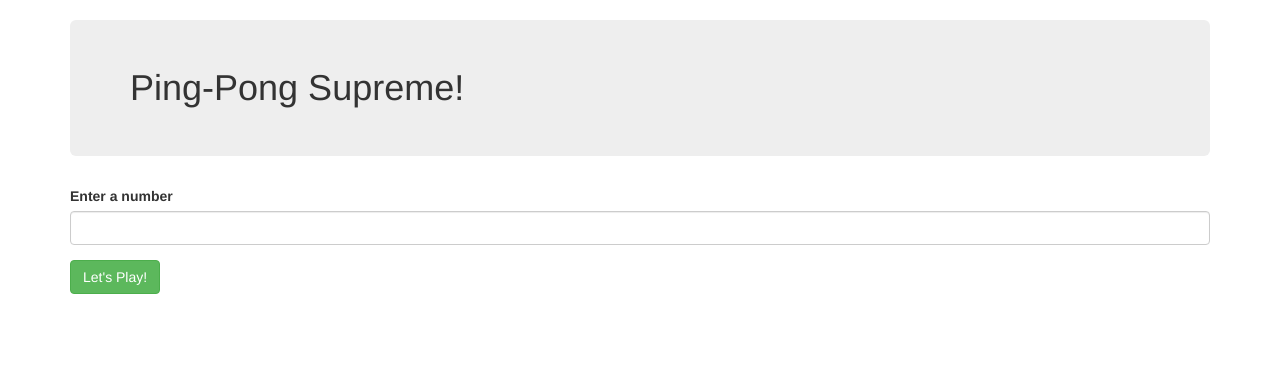
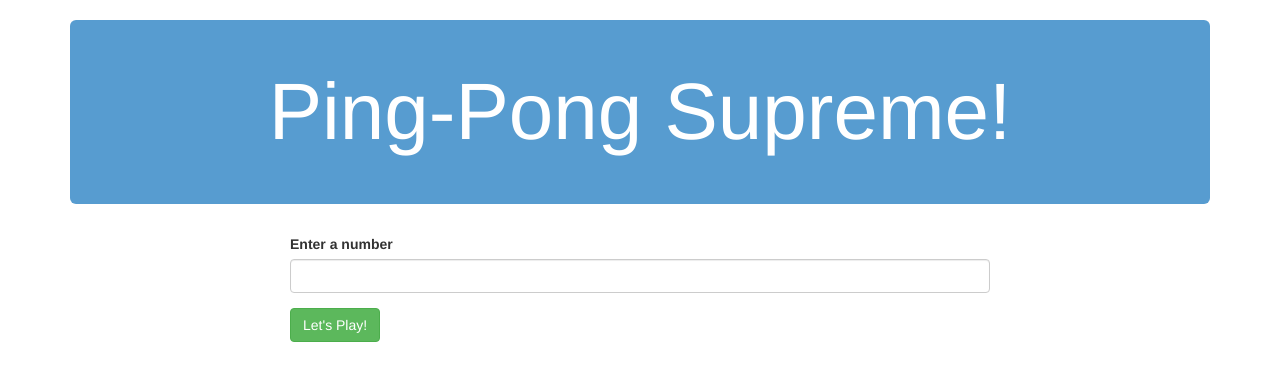
Before and after one commit to katyisgreaty/ping-pong-supreme, a plain HTML site: page index.html in a window 1280 px wide. Drawn offline with Linux system fonts and the light colour scheme.

Commit message:
change jumbotron color and form width and alignment in css

```diff
--- a/css/styles.css
+++ b/css/styles.css
@@ -0,0 +1,12 @@
+.minky {
+  background-color: #579CD0;
+  color: white;
+  text-align: center;
+  font-size: 80px;
+}
+
+#pingPongIt {
+  max-width: 700px;
+  margin-right: auto;
+  margin-left: auto;
+}
--- a/index.html
+++ b/index.html
@@ -10,7 +10,7 @@
   </head>
   <body>
     <div class="container">
-      <h1 class = "jumbotron">Ping-Pong Supreme!</h1>
+      <h1 class = "jumbotron minky">Ping-Pong Supreme!</h1>
       <form id="pingPongIt">
         <div class="form-group">
           <label for="numberEntry">Enter a number</label>
--- a/js/scripts.js
+++ b/js/scripts.js
@@ -15,6 +15,9 @@ var bigPingPong = function(number) {
   }
   var countAsString = count.join(", ");
   return countAsString;
+
+
+
 };
 
 
```
Also changed, not shown: img/pingpong.jpeg (added).
